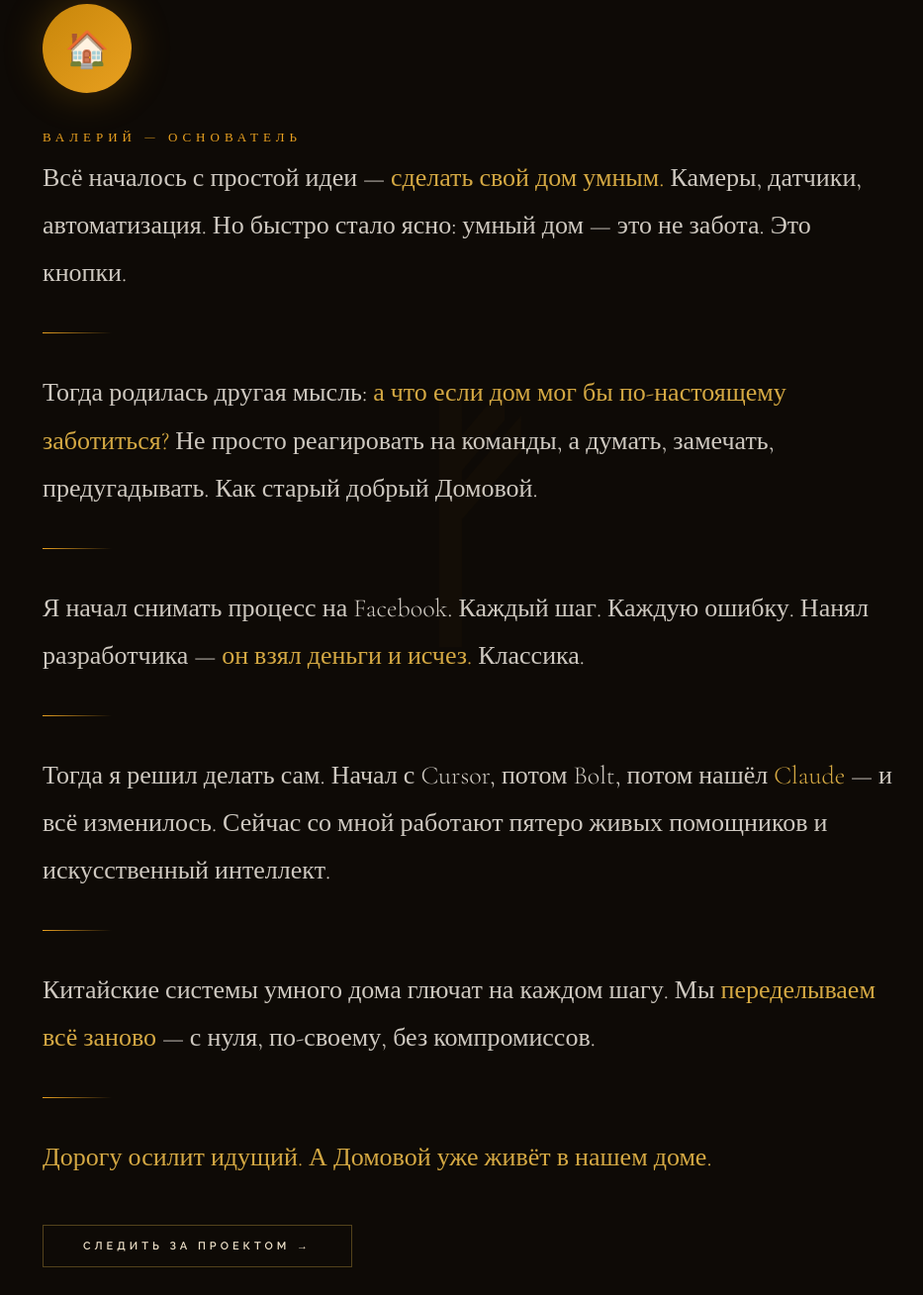
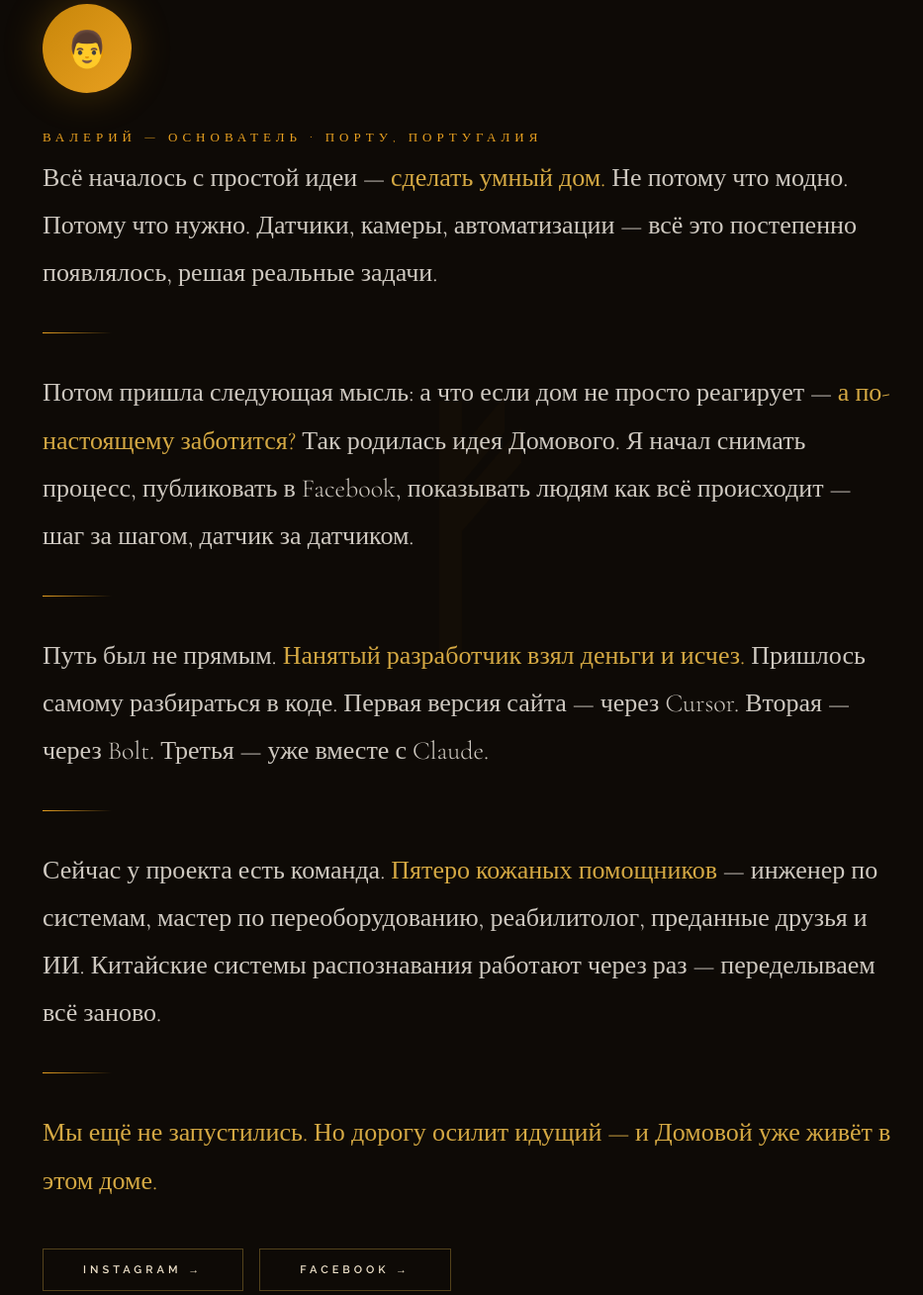
Before and after one commit to valera-goippro/smartcare.house, a website built with Vite: page index.html in a window 1280 px wide. Shown: the part 4394-5703 px from the top of the page at 99% size, without its empty margins (167-1100 px from the left). Built offline with nearby package versions, Linux system fonts and the light colour scheme; no server answers; animation ran at ten frames a second.

Commit message:
Новая история основателя

```diff
--- a/index.html
+++ b/index.html
@@ -674,20 +674,21 @@ footer { background:#080604; padding:56px 60px; border-top:1px solid rgba(212,16
   <div class="story-wrap reveal">
     <div class="section-label">История создания</div>
     <h2 class="section-title" style="margin-bottom:48px;">Как рождается<br>Домовой.</h2>
-    <div class="story-avatar">🏠</div>
-    <div class="story-name">Валерий — основатель</div>
-    <p class="story-p">Всё началось с простой идеи — <em>сделать свой дом умным.</em> Камеры, датчики, автоматизация. Но быстро стало ясно: умный дом — это не забота. Это кнопки.</p>
+    <div class="story-avatar">👨</div>
+    <div class="story-name">Валерий — основатель · Порту, Португалия</div>
+    <p class="story-p">Всё началось с простой идеи — <em>сделать умный дом.</em> Не потому что модно. Потому что нужно. Датчики, камеры, автоматизации — всё это постепенно появлялось, решая реальные задачи.</p>
     <div class="story-line"></div>
-    <p class="story-p">Тогда родилась другая мысль: <em>а что если дом мог бы по-настоящему заботиться?</em> Не просто реагировать на команды, а думать, замечать, предугадывать. Как старый добрый Домовой.</p>
+    <p class="story-p">Потом пришла следующая мысль: а что если дом не просто реагирует — <em>а по-настоящему заботится?</em> Так родилась идея Домового. Я начал снимать процесс, публиковать в Facebook, показывать людям как всё происходит — шаг за шагом, датчик за датчиком.</p>
     <div class="story-line"></div>
-    <p class="story-p">Я начал снимать процесс на Facebook. Каждый шаг. Каждую ошибку. Нанял разработчика — <em>он взял деньги и исчез.</em> Классика.</p>
+    <p class="story-p">Путь был не прямым. <em>Нанятый разработчик взял деньги и исчез.</em> Пришлось самому разбираться в коде. Первая версия сайта — через Cursor. Вторая — через Bolt. Третья — уже вместе с Claude.</p>
     <div class="story-line"></div>
-    <p class="story-p">Тогда я решил делать сам. Начал с Cursor, потом Bolt, потом нашёл <em>Claude</em> — и всё изменилось. Сейчас со мной работают пятеро живых помощников и искусственный интеллект.</p>
+    <p class="story-p">Сейчас у проекта есть команда. <em>Пятеро кожаных помощников</em> — инженер по системам, мастер по переоборудованию, реабилитолог, преданные друзья и ИИ. Китайские системы распознавания работают через раз — переделываем всё заново.</p>
     <div class="story-line"></div>
-    <p class="story-p">Китайские системы умного дома глючат на каждом шагу. Мы <em>переделываем всё заново</em> — с нуля, по-своему, без компромиссов.</p>
-    <div class="story-line"></div>
-    <p class="story-p" style="color:var(--accent);">Дорогу осилит идущий. А Домовой уже живёт в нашем доме.</p>
-    <div style="margin-top:44px;"><a href="https://www.facebook.com/smartcare.house" target="_blank" class="btn-outline">Следить за проектом →</a></div>
+    <p class="story-p" style="color:var(--accent);">Мы ещё не запустились. Но <em>дорогу осилит идущий</em> — и Домовой уже живёт в этом доме.</p>
+    <div style="margin-top:44px;display:flex;gap:16px;flex-wrap:wrap;">
+      <a href="https://www.instagram.com/konvalery/" target="_blank" class="btn-outline">Instagram →</a>
+      <a href="https://www.facebook.com/61582836781257" target="_blank" class="btn-outline">Facebook →</a>
+    </div>
   </div>
 </section>
 
```
